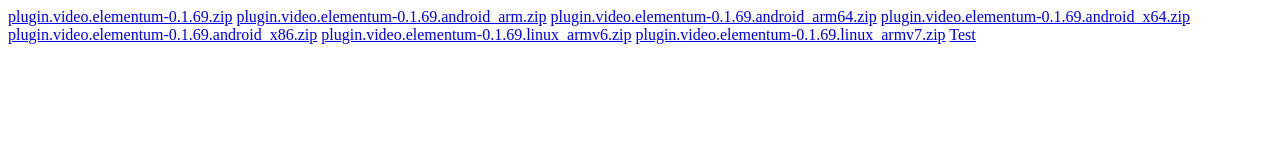
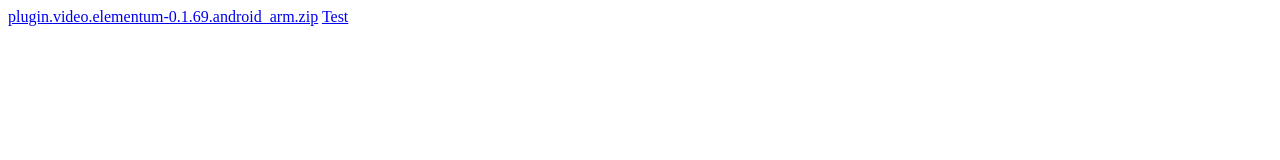
Before and after one commit to warwolf666/warwolf666.github.io, a plain HTML site: page kodi/index.html in a window 1280 px wide. Drawn offline with Linux system fonts and the light colour scheme.

Commit message:
no message

```diff
--- a/kodi/index.html
+++ b/kodi/index.html
@@ -1,8 +1,2 @@
-<a href="plugin.video.elementum-0.1.69.zip">plugin.video.elementum-0.1.69.zip</a>
 <a href="plugin.video.elementum-0.1.69.android_arm.zip">plugin.video.elementum-0.1.69.android_arm.zip</a>
-<a href="plugin.video.elementum-0.1.69.android_arm64.zip">plugin.video.elementum-0.1.69.android_arm64.zip</a>
-<a href="plugin.video.elementum-0.1.69.android_x64.zip">plugin.video.elementum-0.1.69.android_x64.zip</a>
-<a href="plugin.video.elementum-0.1.69.android_x86.zip">plugin.video.elementum-0.1.69.android_x86.zip</a>
-<a href="plugin.video.elementum-0.1.69.linux_armv6.zip">plugin.video.elementum-0.1.69.linux_armv6.zip</a>
-<a href="plugin.video.elementum-0.1.69.linux_armv7.zip">plugin.video.elementum-0.1.69.linux_armv7.zip</a>
 <a href="Test">Test</a>
```
